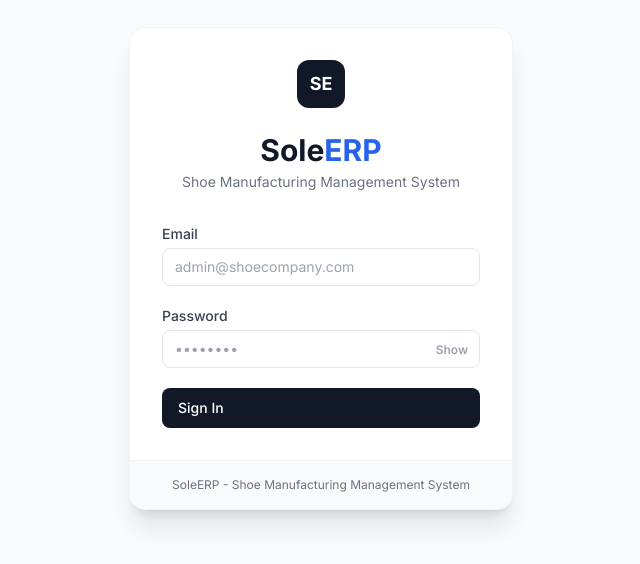
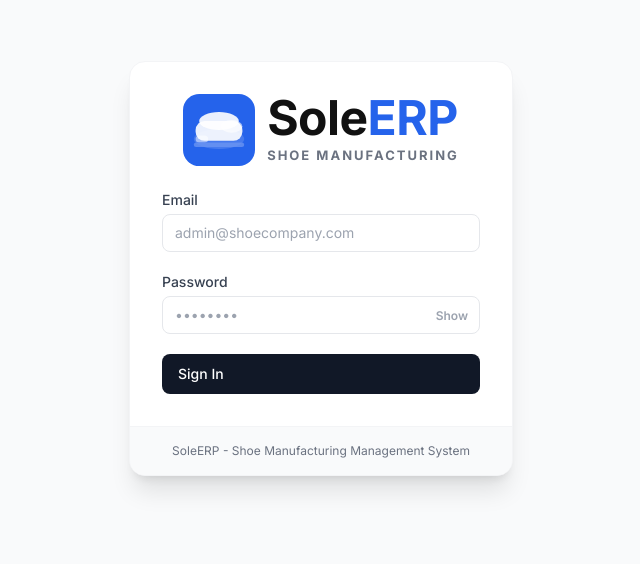
Before and after one commit to dhiman1056/soleerp, a React (Vite) app in the folder shoe-erp-frontend/: page /login in a window 1280 px wide. Shown: the part 132-696 px from the top of the page, without its empty margins (319-959 px from the left). Built offline with nearby package versions, Linux system fonts and the light colour scheme.

Commit message:
product master

```diff
--- /dev/null
+++ b/shoe-erp-frontend/src/components/common/SoleERPLogo.jsx
@@ -0,0 +1,58 @@
+import React from 'react'
+
+export default function SoleERPLogo({ size = 'md', showText = true }) {
+  const sizes = {
+    sm: { box: 32, font: 22, tagSize: 8 },
+    md: { box: 48, font: 32, tagSize: 10 },
+    lg: { box: 72, font: 48, tagSize: 13 },
+  }
+  const s = sizes[size] || sizes.md
+
+  return (
+    <div style={{ display: 'flex', alignItems: 'center', gap: 12, justifyContent: 'center' }}>
+      {/* Icon */}
+      <svg
+        width={s.box} height={s.box}
+        viewBox="0 0 80 80"
+        xmlns="http://www.w3.org/2000/svg"
+        style={{ flexShrink: 0 }}
+      >
+        <rect x="0" y="0" width="80" height="80" rx="18" fill="#2563eb"/>
+        <ellipse cx="40" cy="50" rx="28" ry="11" fill="#fff" opacity="0.15"/>
+        <rect x="14" y="30" width="52" height="22" rx="10" fill="#fff" opacity="0.9"/>
+        <ellipse cx="40" cy="30" rx="22" ry="10" fill="#fff" opacity="0.9"/>
+        <rect x="14" y="46" width="14" height="8" rx="4" fill="#fff" opacity="0.5"/>
+        <ellipse cx="54" cy="36" rx="12" ry="7" fill="#fff" opacity="0.6"/>
+        <rect x="12" y="54" width="56" height="5" rx="2.5" fill="#2563eb" opacity="0.7"/>
+        <rect x="12" y="54" width="56" height="5" rx="2.5" fill="#fff" opacity="0.25"/>
+      </svg>
+
+      {/* Wordmark */}
+      {showText && (
+        <div style={{ flexShrink: 0 }}>
+          <div style={{
+            fontSize: s.font,
+            fontWeight: 900,
+            lineHeight: 1,
+            letterSpacing: '-0.5px'
+          }}>
+            <span style={{ color: 'var(--color-text-primary, #111)' }}>Sole</span>
+            <span style={{ color: '#2563eb' }}>ERP</span>
+          </div>
+          {size !== 'sm' && (
+            <div style={{
+              fontSize: s.tagSize,
+              color: '#6b7280',
+              letterSpacing: '2px',
+              marginTop: 4,
+              textTransform: 'uppercase',
+              fontWeight: 700
+            }}>
+              Shoe Manufacturing
+            </div>
+          )}
+        </div>
+      )}
+    </div>
+  )
+}
--- a/shoe-erp-frontend/src/components/layout/Sidebar.jsx
+++ b/shoe-erp-frontend/src/components/layout/Sidebar.jsx
@@ -2,6 +2,7 @@ import React, { useState, useEffect, useCallback, useMemo, useRef, useContext }
 import { NavLink, useNavigate } from 'react-router-dom'
 import { useWIPSummaryQuery } from '../../hooks/useWorkOrders'
 import { useAuth } from '../../hooks/useAuth'
+import SoleERPLogo from '../common/SoleERPLogo'
 
 const Icon = ({ path, path2 }) => (
   <svg xmlns="http://www.w3.org/2000/svg" className="h-5 w-5 flex-shrink-0" fill="none" viewBox="0 0 24 24" stroke="currentColor" strokeWidth={1.8}>
@@ -192,18 +193,7 @@ export default function Sidebar() {
         className="h-16 flex items-center justify-center gap-3 px-4 border-b border-gray-100 cursor-pointer"
         onClick={() => navigate('/')}
       >
-        <div className="w-8 h-8 bg-blue-600 rounded flex items-center justify-center flex-shrink-0 shadow shadow-blue-200">
-          <span className="text-white text-xs font-black">SE</span>
-        </div>
-        {!collapsed && (
-          <div className="flex-1">
-            <div>
-              <span className="font-black text-gray-900">Sole</span>
-              <span className="font-black text-blue-600">ERP</span>
-            </div>
-            <p className="text-xs text-blue-600 font-semibold uppercase mt-0.5">MANUFACTURING</p>
-          </div>
-        )}
+        <SoleERPLogo size="sm" showText={!collapsed} />
       </div>
 
       {/* Nav items */}
--- a/shoe-erp-frontend/src/pages/Auth/LoginPage.jsx
+++ b/shoe-erp-frontend/src/pages/Auth/LoginPage.jsx
@@ -5,6 +5,7 @@ import { useNavigate } from 'react-router-dom'
 import toast from 'react-hot-toast'
 import api from '../../api/axiosInstance'
 import { useAuth } from '../../hooks/useAuth'
+import SoleERPLogo from '../../components/common/SoleERPLogo'
 
 export default function LoginPage() {
   const { register, handleSubmit, formState: { errors } } = useForm()
@@ -38,18 +39,7 @@ export default function LoginPage() {
       <div className="w-full max-w-sm bg-white rounded-2xl shadow-xl overflow-hidden border border-gray-100">
         <div className="p-8">
           <div className="flex justify-center mb-6">
-            <div className="w-12 h-12 bg-gray-900 rounded-xl flex items-center justify-center">
-              <span className="text-white text-lg font-bold">SE</span>
-            </div>
-          </div>
-
-          <div className="text-center mb-8">
-            <h1 className="text-3xl font-black text-gray-900">
-              Sole<span className="text-blue-600">ERP</span>
-            </h1>
-            <p className="text-sm text-gray-500 mt-1">
-              Shoe Manufacturing Management System
-            </p>
+            <SoleERPLogo size="lg" />
           </div>
 
           <form onSubmit={handleSubmit(onSubmit)} className="space-y-5">
--- a/shoe-erp-frontend/src/pages/Product/ProductList.jsx
+++ b/shoe-erp-frontend/src/pages/Product/ProductList.jsx
@@ -7,6 +7,7 @@ import { PRODUCT_TYPE_LABELS } from '../../utils/constants.js'
 import { formatCurrency }      from '../../utils/formatCurrency.js'
 import { useAuth }             from '../../hooks/useAuth.js'
 import { useCategories }       from '../../hooks/useCategories.js'
+import { useDepartments }      from '../../hooks/useDepartments.js'
 
 const TYPE_BADGE = {
   RAW_MATERIAL:  'bg-gray-100 text-gray-700',
@@ -169,29 +170,33 @@ const exportCsv = (records) => {
 
 // ── Main component ─────────────────────────────────────────────────────────────
 export default function ProductList() {
-  const [search,       setSearch]      = useState('')
-  const [typeFilter,   setTypeFilter]  = useState('All')
-  const [catFilter,    setCatFilter]   = useState('All')
-  const [page,         setPage]        = useState(1)
-  const [editTarget,   setEditTarget]  = useState(null)
-  const [deleteTarget, setDeleteTarget] = useState(null)
+  const [search,         setSearch]        = useState('')
+  const [typeFilter,     setTypeFilter]    = useState('All')
+  const [filterDept,     setFilterDept]    = useState('')
+  const [filterCategory, setFilterCategory] = useState('')
+  const [page,           setPage]          = useState(1)
+  const [editTarget,     setEditTarget]    = useState(null)
+  const [deleteTarget,   setDeleteTarget]  = useState(null)
 
   const { role } = useAuth()
   const canEdit   = ['admin', 'manager'].includes(role)
   const canDelete = role === 'admin'
 
-  const { data: categoriesData = [] } = useCategories()
-  const categoriesList = useMemo(() => {
-    const names = categoriesData.map(c => c.catg_name).filter(Boolean)
-    return ['All', ...Array.from(new Set(names))]
-  }, [categoriesData])
+  const { data: departments = [] } = useDepartments()
+  const { data: categories = [] }  = useCategories()
+
+  const filteredCategories = useMemo(() => {
+    return filterDept
+      ? categories.filter(c => String(c.dept_id) === String(filterDept))
+      : categories
+  }, [categories, filterDept])
 
   const apiParams = {
     page,
     limit: 50,
     ...(typeFilter !== 'All' ? { product_type: typeFilter } : {}),
-    ...(catFilter  !== 'All' ? { category: catFilter }     : {}),
-    ...(search.trim()        ? { search: search.trim() }   : {}),
+    ...(filterCategory       ? { category_id: filterCategory } : {}),
+    ...(search.trim()        ? { search: search.trim() } : {}),
   }
 
   const { data: rawData, isLoading } = useProducts(apiParams)
@@ -251,6 +256,41 @@ export default function ProductList() {
           onChange={(e) => { setSearch(e.target.value); setPage(1) }}
           className="input-field max-w-xs"
         />
+
+        <select
+          value={filterDept}
+          onChange={e => {
+            setFilterDept(e.target.value)
+            setFilterCategory('') // reset category when dept changes
+            setPage(1)
+          }}
+          className="input-field w-auto min-w-[160px]"
+        >
+          <option value="">All Departments</option>
+          {departments.map(d => (
+            <option key={d.id} value={d.id}>
+              {d.dept_name}
+            </option>
+          ))}
+        </select>
+
+        <select
+          value={filterCategory}
+          onChange={e => {
+            setFilterCategory(e.target.value)
+            setPage(1)
+          }}
+          className="input-field w-auto min-w-[160px]"
+          disabled={!filterDept}
+        >
+          <option value="">All Categories</option>
+          {filteredCategories.map(c => (
+            <option key={c.id} value={c.id}>
+              {c.catg_name || c.category_name}
+            </option>
+          ))}
+        </select>
+
         <select
           value={typeFilter}
           onChange={(e) => { setTypeFilter(e.target.value); setPage(1) }}
@@ -260,18 +300,10 @@ export default function ProductList() {
             <option key={t} value={t}>{t === 'All' ? 'All Types' : (TYPE_LABEL[t] || t)}</option>
           ))}
         </select>
-        <select
-          value={catFilter}
-          onChange={(e) => { setCatFilter(e.target.value); setPage(1) }}
-          className="input-field w-auto"
-        >
-          {categoriesList.map((c) => (
-            <option key={c} value={c}>{c === 'All' ? 'All Categories' : c}</option>
-          ))}
-        </select>
-        {(search || typeFilter !== 'All' || catFilter !== 'All') && (
+
+        {(search || typeFilter !== 'All' || filterDept || filterCategory) && (
           <button
-            onClick={() => { setSearch(''); setTypeFilter('All'); setCatFilter('All'); setPage(1) }}
+            onClick={() => { setSearch(''); setTypeFilter('All'); setFilterDept(''); setFilterCategory(''); setPage(1) }}
             className="text-xs text-red-500 hover:underline font-medium"
           >
             Clear filters
```
Also changed, not shown: 3 other files (tests, documents, lock files or other folders).
